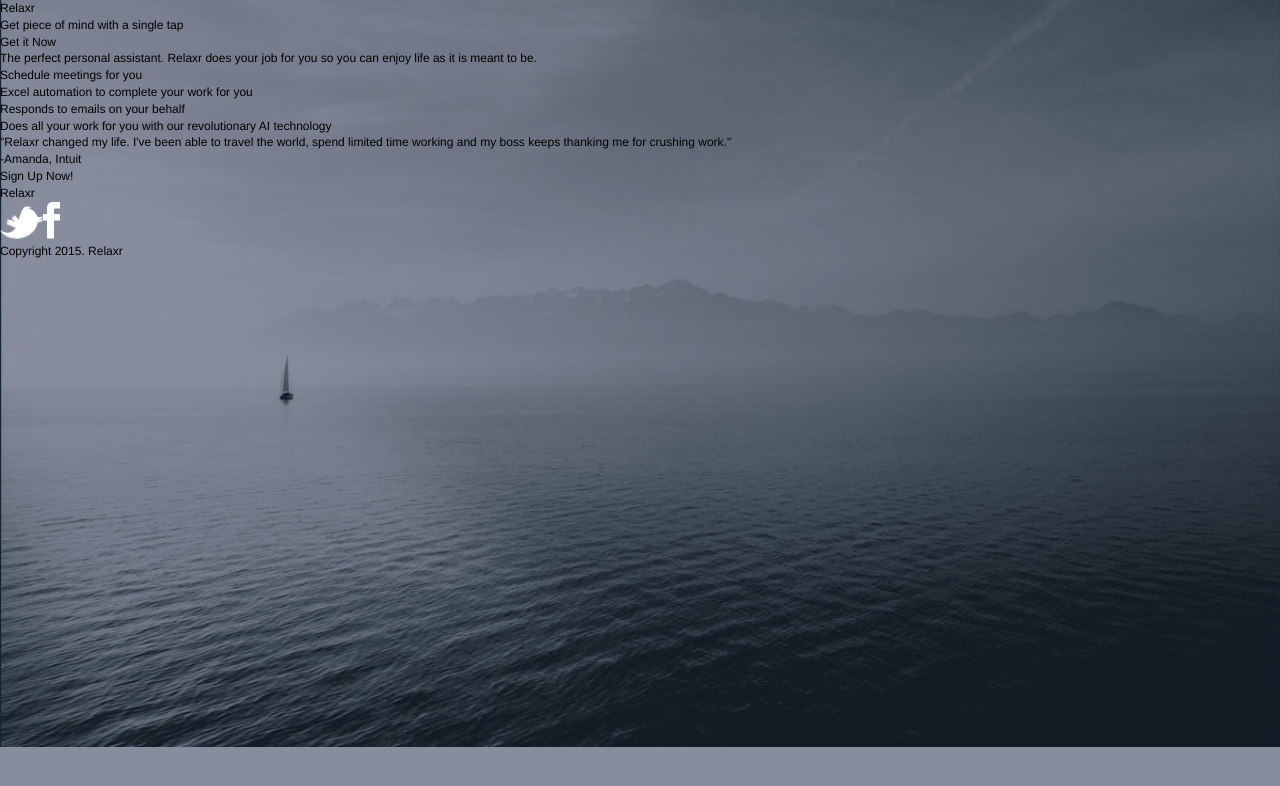
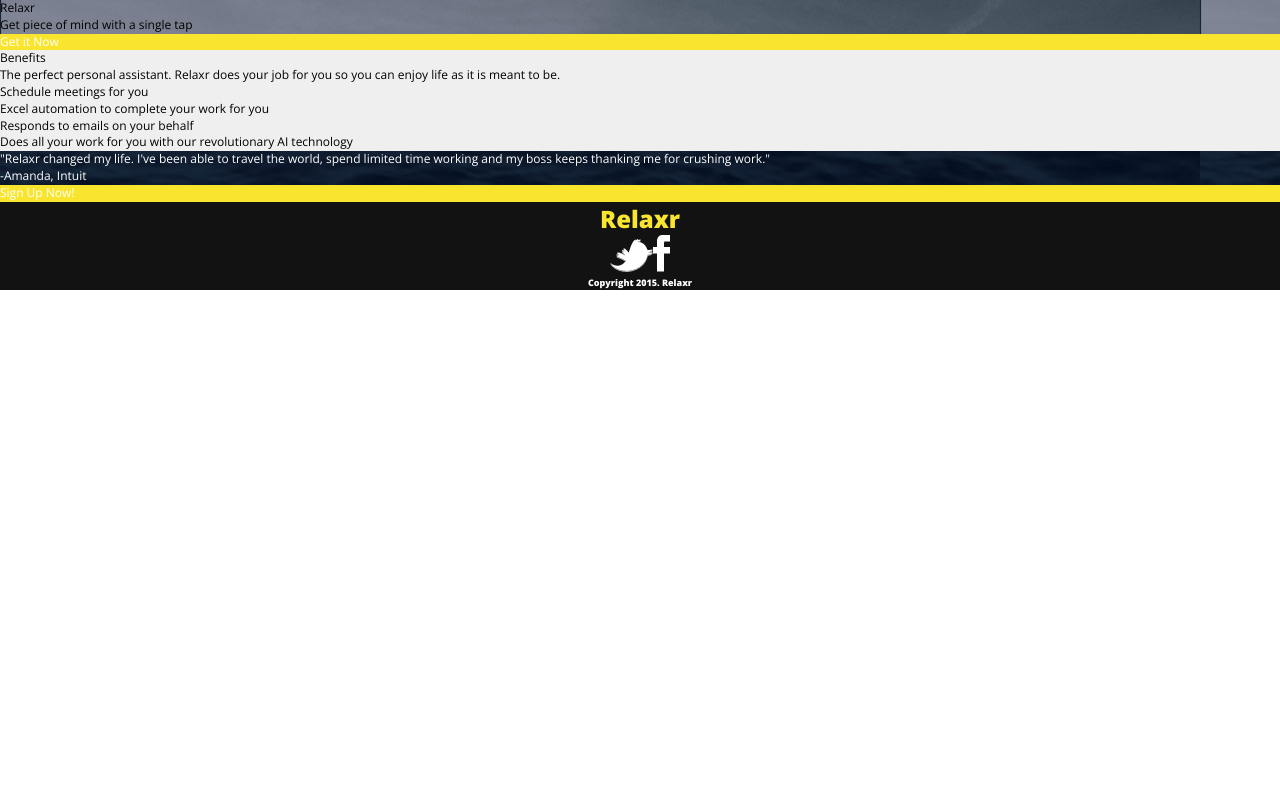
Before and after one commit to Jserapio1215/homework-landingpage, a plain HTML site: page index.html in a window 1280 px wide. Drawn offline with nearby package versions, Linux system fonts and the light colour scheme.

Commit message:
First CSS and HTML layouts

```diff
--- a/css/style.css
+++ b/css/style.css
@@ -49,9 +49,8 @@
      color: #000;
      font-size: 12px;
      line-height: 1.4;
-     font-family: Helvetica, Arial, sans-serif;
-     background: url(../images/header_bg.jpg) no-repeat center top rgb(134,141,157);
-      background-size: cover;
+     font-family: 'Open Sans', sans-serif;
+           background-size: cover;
 }
 
 
@@ -64,15 +63,37 @@
   width: 100%;
   margin: auto;
   height: 500px;
+ }
 
+header {
+  background: url(../images/header_bg.jpg)
 }
 
-header {
-
+.benefits {
+  background-color: #f0efef;
 }
 
+blockquote {
+  background: url(../images/testimonial_bg.jpg);
+  color: #ffffff;
+}
+h3 {
+  background-color: #f9e42e;
+  color: #ffffff;
+}
 footer {
-
+  background-color: #121212;
+  text-align: center;
+}
+h2.foot {
+   color: #f9e42e;
+   font-weight: bolder;
+   font-size: 24px;
+}
+h6.foot {
+  color: #ffffff;
+  font-weight: bold;
+  font-size: 9px;
 }
 
 /******************************************
--- a/index.html
+++ b/index.html
@@ -5,11 +5,12 @@
     	<meta name="description" content="Your description goes here">
     	<meta name="keywords" content="one, two, three">
 
-		<title>Blank Template</title>
+		<title>Relaxr</title>
 
 		<!-- external CSS link -->
 		<link rel="stylesheet" href="css/reset.css">
 		<link rel="stylesheet" href="css/style.css">
+		<link href='https://fonts.googleapis.com/css?family=Open+Sans:600,300,300italic,800' rel='stylesheet' type='text/css'>
 
 	</head>
 	<body>
@@ -20,8 +21,8 @@
 				<h3>Get it Now</h3>
 			</header>
 
-			<div>
-			<h2 class="benefits">
+			<div class="benefits">
+			<h2>Benefits</h2>
 				<p>The perfect personal assistant. Relaxr does your job for you so you can enjoy life as it is meant to be.</p>
 				<ul>
 					<li>Schedule meetings for you</li>
@@ -33,7 +34,7 @@
 
 			<div>
 			<blockquote>
-				<p><em>"Relaxr changed my life. I've been able to travel the world, spend limited time working and my boss keeps thanking me for crushing work."<em></p>
+				<p>"Relaxr changed my life. I've been able to travel the world, spend limited time working and my boss keeps thanking me for crushing work."</p>
 				<h2><span>-</span>Amanda, Intuit</h2>
 			</blockquote>
 			</div>
@@ -43,9 +44,9 @@
 			</div>
 
 			<footer>
-			<h2>Relaxr</h2>
+			<h2 class="foot">Relaxr</h2>
 				<nav><a href="Twitter"><img src="images/twitter.png"><a href="Facebook"><img src="images/facebook.png"></a></nav>
-			<h6>Copyright 2015. Relaxr</h6>
+			<h6 class="foot">Copyright 2015. Relaxr</h6>
 			</footer>
 		</div><!-- #container -->
 	</body>
```
